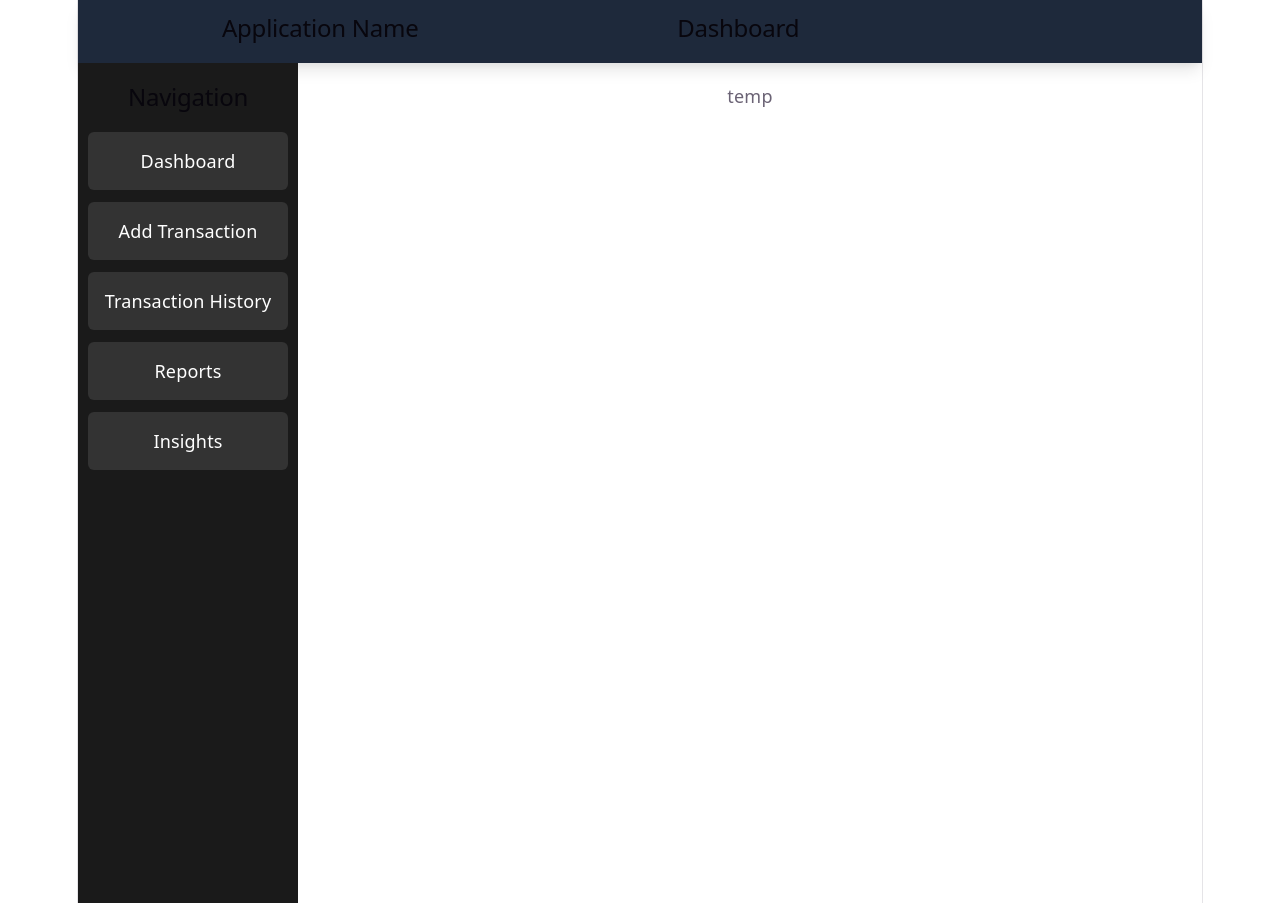
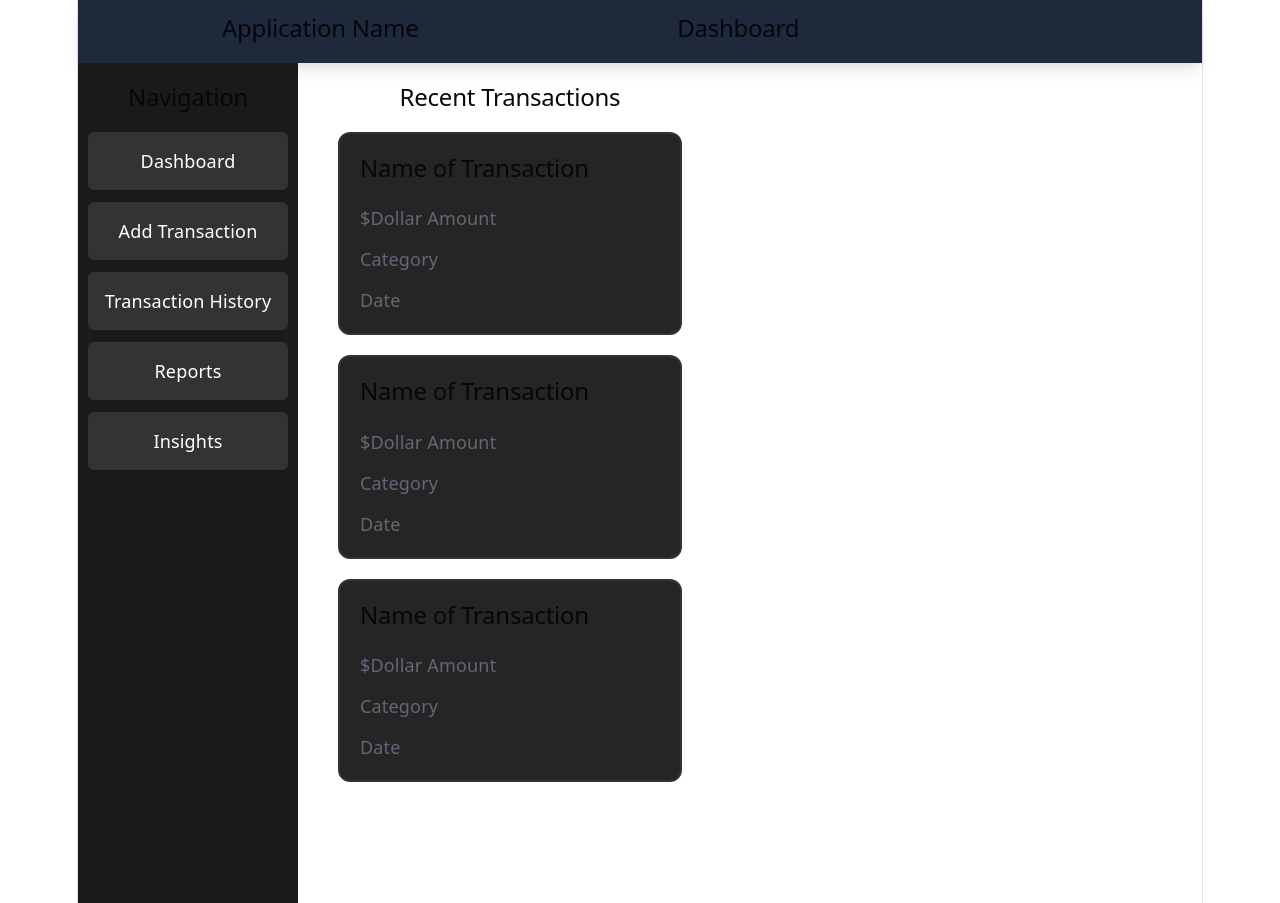
Before and after one commit to kaydenmcclung/webFinalProject, a React (Vite) app in the folder webFinalProject/: page / in a window 1280 px wide. Built offline with nearby package versions, Linux system fonts and the light colour scheme.

Commit message:
recent Transactions
created recent transaction component and added them to dashboard page

```diff
--- a/webFinalProject/src/App.css
+++ b/webFinalProject/src/App.css
@@ -56,6 +56,21 @@
   background-color: #444;
   border-color: #007bff;
   color: #007bff;
+}
+
+.transactionCard {
+  width: 300px;
+  border: 2px solid #333;
+  padding: 20px;
+  background-color: #252525;
+  border-radius: 12px;
+  margin: 20px;
+  display: flex;
+  flex-direction: column;
+  flex-wrap: wrap;
+  gap: 15px;
+  text-align: left;
+  justify-content: center;
 }
 
 .hero {
--- a/webFinalProject/src/components/Navbar.jsx
+++ b/webFinalProject/src/components/Navbar.jsx
@@ -4,6 +4,7 @@ import { Link } from "react-router-dom"
 import { useLocation } from 'react-router-dom';
 
 const Navbar = () => {
+    //to set title in navbar to the current page name
     const location = useLocation();
     const titles = {
         '/': 'Dashboard',
@@ -12,8 +13,7 @@ const Navbar = () => {
         '/reports' : 'Reports',
         '/insights' : 'Insights'
     };
-
-     const currentTitle = titles[location.pathname] || 'Page Title';
+    const currentTitle = titles[location.pathname] || 'Page Title';
 
     return (
         <nav className = 'navbar'>
--- /dev/null
+++ b/webFinalProject/src/components/TransactionCard.jsx
@@ -0,0 +1,20 @@
+import React from "react"
+import '../App.css'
+
+const TransactionCard = ({
+    transactionName = "Name of Transaction",
+    amount = "Dollar Amount",
+    category = "Category",
+    date = "Date"
+    }) => {
+    return (
+        <div className = 'transactionCard'>
+            <h2>{transactionName}</h2>
+            <p>${amount}</p>
+            <p>{category}</p>
+            <p>{date}</p>
+        </div>
+    )
+}
+
+export default TransactionCard
--- a/webFinalProject/src/routes/Dashboard.jsx
+++ b/webFinalProject/src/routes/Dashboard.jsx
@@ -1,10 +1,19 @@
 import React from "react"
 import '../App.css'
+import TransactionCard from '../components/TransactionCard'
 
 const Dashboard = () => {
     return (
-        <div>
-           <p>temp</p>
+        <div style={{display:'flex'}}>
+            <div>
+                <h2>Recent Transactions</h2>
+                <TransactionCard />
+                <TransactionCard />
+                <TransactionCard />
+            </div>
+            <div>
+
+            </div>
         </div>
     )
 }
```
